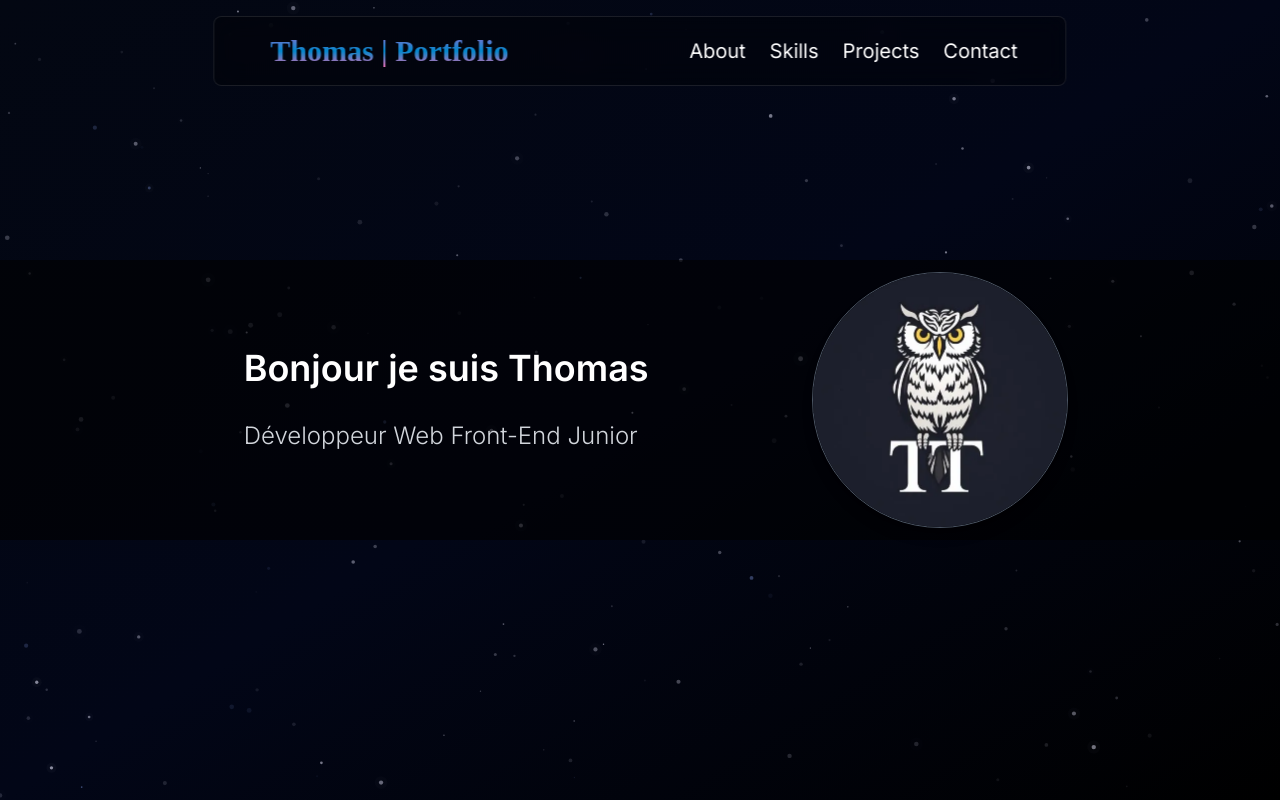
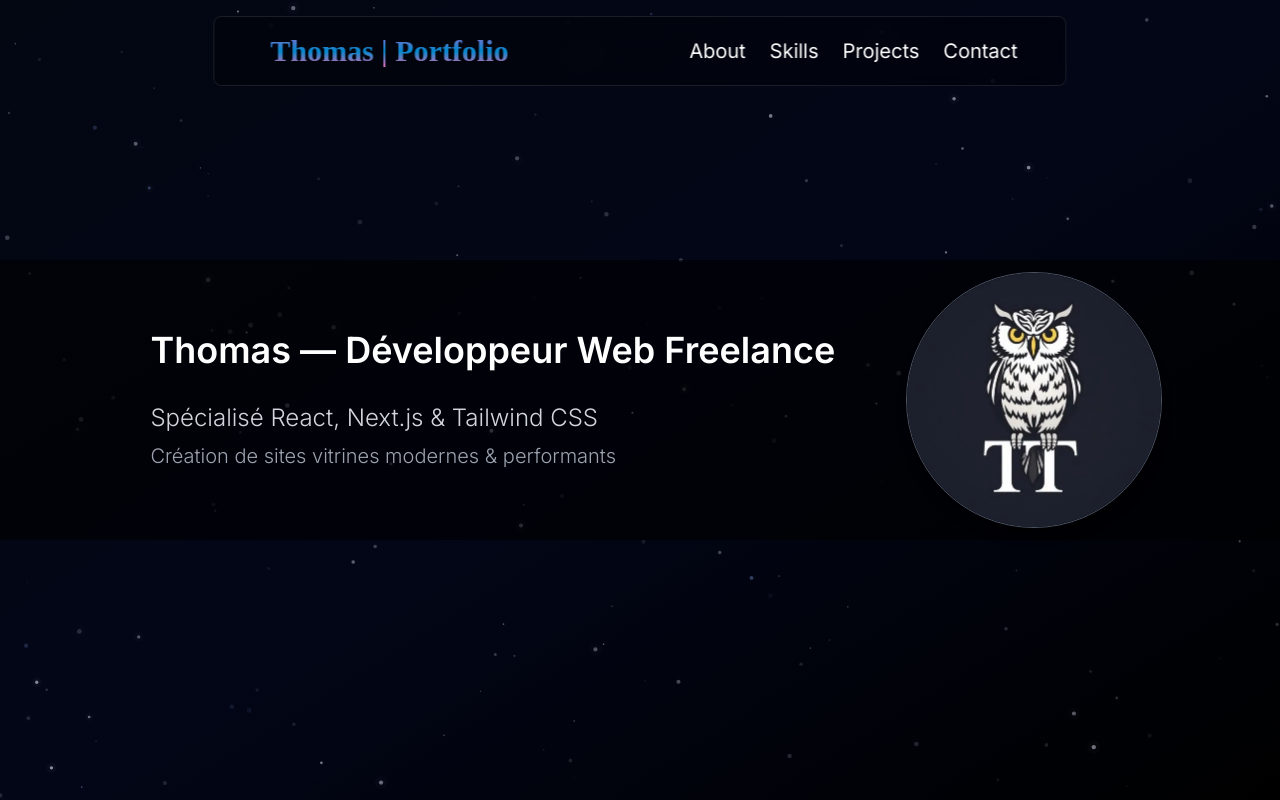
Before and after one commit to ovo-thom/portfolio-freelance, a React (Vite) app: page / in a window 1280 px wide. Shown: the top 800 px of the page. Built offline with nearby package versions, Linux system fonts and the light colour scheme; a web font is replaced by a local one.

Commit message:
chore(hero): update Hero for professional freelance portfolio

```diff
--- a/src/components/Hero.jsx
+++ b/src/components/Hero.jsx
@@ -16,10 +16,10 @@ const Hero = () => {
       <div className="relative w-full flex flex-col md:flex-row md:h-[35%] items-center justify-evenly md:pl-12 p-4">
         <div className="absolute inset-0 md:bg-black md:opacity-60"></div>
         <div className="max-w-6xl mx-auto w-full flex flex-col md:flex-row items-center justify-evenly">
-          <div className="flex flex-col items-center md:items-start text-center md:text-left sm:mt-10 md:mt-0 mb-8 md:mb-0 z-10">
-            <h1 className="text-2xl text-white sm:text-2xl md:text-3xl lg:text-4xl mb-4 sm:mb-6 md:mb-8 font-semibold">
+          <div className="flex flex-col items-center md:items-start text-center md:text-left mt-10 sm:mt-10 md:mt-0 mb-8 md:mb-0 z-10">
+            <h1 className="text-2xl text-white sm:text-2xl md:text-2xl lg:text-4xl mb-4 sm:mb-6 md:mb-8 font-semibold">
               <DecryptedText
-                text="Bonjour je suis Thomas"
+                text="Thomas — Développeur Web Freelance"
                 speed={100}
                 maxIterations={20}
                 animateOn="view"
@@ -28,8 +28,11 @@ const Hero = () => {
                 repeatInterval={8000}
               />
             </h1>
-            <p className="text-gray-300 text-lg sm:text-xl md:text-xl font-light lg:text-2xl">
-              Développeur Web Front-End Junior
+            <p className="text-gray-300 text-lg sm:text-xl md:text-xl font-light lg:text-2xl mb-2">
+              Spécialisé React, Next.js & Tailwind CSS
+            </p>
+            <p className="text-gray-400 text-base sm:text-lg md:text-lg font-light lg:text-xl">
+              Création de sites vitrines modernes & performants
             </p>
           </div>
           <div className="relative z-30 flex justify-center items-center md:mt-0 mt-6">
```
